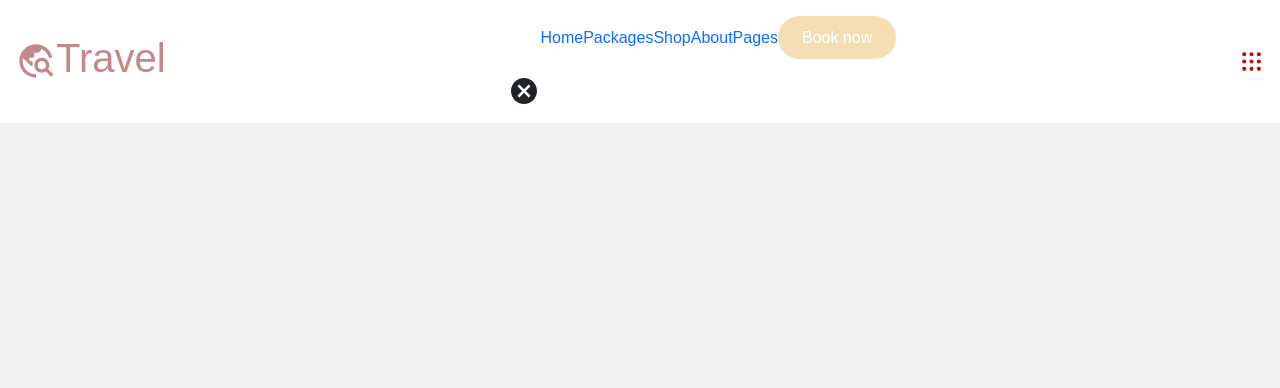
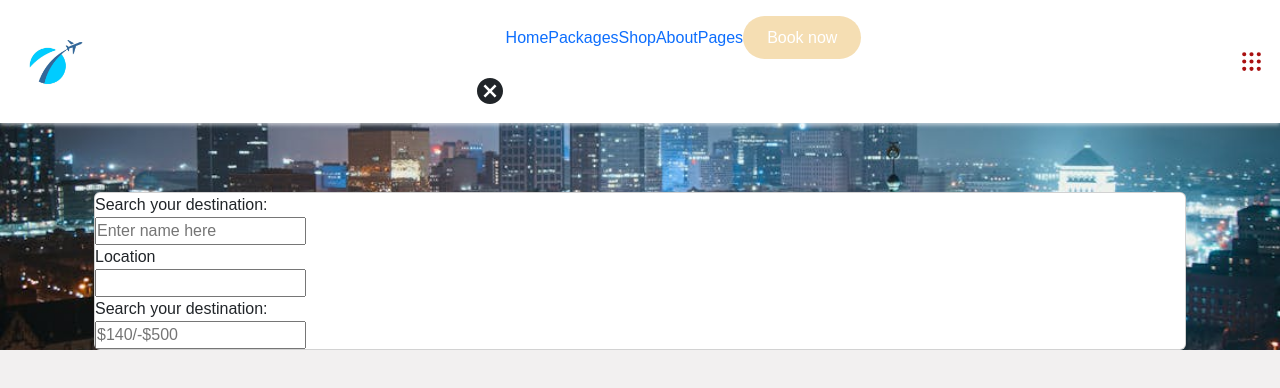
Before and after one commit to omosiki/Travel-tour-website, a React (Vite) app: page / in a window 1280 px wide. Shown: the top 388 px of the page. Built offline with nearby package versions, Linux system fonts and the light colour scheme; the HTML template or start-up script is replaced by a standard one; a web font is replaced by a local one.

Commit message:
Commiting the progress og my home page

```diff
--- a/src/App.jsx
+++ b/src/App.jsx
@@ -7,8 +7,9 @@ const App = () => {
   return (
     <>
       <Navbar/>
+      <Home/>
       {/* <Main/>
-      <Home/>
+     x
       <Footer/> */}
 
     </>
--- a/src/componet/Home/Home.jsx
+++ b/src/componet/Home/Home.jsx
@@ -1,11 +1,54 @@
 import React from 'react'
 import "./home.css"
+import background from "./../images/Travel-backgroung.jpeg"
 const Home = () => {
-  return (
-    <div>
-      home
-    </div>
+
+   return (
+    <section className="home">
+        <div className="overlay"></div>
+      <img src={background} typeof='img' alt="background" />
+
+
+      <div className="homeContent container">
+      <div className="textDiv">
+
+        <span className="smallText">
+        Our Packeges
+        </span>
+
+        <h1 className="homeTitle">
+          Search your holiday
+        </h1>
+
+      </div>
+      <div className="card grid">
+        <div className="destination">
+          <label htmlFor="city">Search your destination:</label>
+          <div className="input flex">
+            <input type="text" placeholder='Enter name here' />
+          </div>
+        </div>
+
+        <div className="distDiv">
+          <label htmlFor="location">Location</label>
+          <div className="input flex" placeholder="11/meters">
+            <input type="text"  />
+          </div>
+        </div>
+        <div className="price">
+          <label htmlFor="price">Search your destination:</label>
+          <div className="input flex">
+            <input type="text" placeholder='$140/-$500' />
+          </div>
+        </div>
+      </div>
+      </div>
+
+
+      </section>
+
   )
+
 }
 
 export default Home;
--- a/src/componet/Home/home.css
+++ b/src/componet/Home/home.css
@@ -0,0 +1,49 @@
+.home{
+    position: relative;
+    display: flex;
+    align-items: center;
+    justify-content: center;
+    margin: auto;
+
+    .overlay{
+        position: absolute;
+        height: 100%;
+        background: skyblue;
+        top: 0;
+        bottom: 0;
+        z-index: 1;
+        mix-blend-mode: hard-light;
+    }
+    img{
+        position: absolute;
+        height: 100%;
+        top: 0;
+        bottom: 0;
+        object-fit: cover;
+    }
+    .homeContent{
+        height: max-content;
+        padding: 8ram 1.5rem 3rem;
+        display: flex;
+        row-gap: 3rem;
+        flex-direction: column;
+        align-items: stretch;
+        justify-content: center;
+        margin: auto;
+        color: white;
+        z-index: 100;
+    }
+    .textDiv{
+        padding: 2rem 0;
+
+
+        .smallText{
+            font-size: 14px;
+            text-transform: uppercase;
+        }
+        .textTitle{
+            position: relative;
+            font-size: 1.8rem;
+        }
+    }
+}
--- a/src/componet/Main/Main.jsx
+++ b/src/componet/Main/Main.jsx
@@ -1,10 +1,12 @@
 import React from 'react'
 import "./main.css"
+
+
 const Main = () => {
   return (
-    <div>
-      main
-    </div>
+    <>
+
+    </>
   )
 }
 
--- a/src/componet/Navbar/Navbar.jsx
+++ b/src/componet/Navbar/Navbar.jsx
@@ -3,7 +3,7 @@ import "./navbar.css"
 import { MdOutlineTravelExplore } from 'react-icons/md';
 import { IoMdCloseCircle } from "react-icons/io";
 import { TbGridDots } from "react-icons/tb";
-
+import logo from "./../images/airplane.jpg"
 
 
 
@@ -25,12 +25,9 @@ const Navbar = () => {
     <section className='navBarSection'>
         <header className="header flex">
             <div className="logoDiv">
-              <a href="" className='logo flex'>
-             <h1>
-             <MdOutlineTravelExplore/>
-               Travel
-             </h1>
-              </a>
+              <div className='logo flex'>
+             <img src={logo} alt="" />
+              </div>
             </div>
             <div className={active}>
                 <ul className="navLists flex">
--- a/src/componet/Navbar/navbar.css
+++ b/src/componet/Navbar/navbar.css
@@ -21,6 +21,9 @@
             color: antiquewhite;
             transform: translateY(5px);
         }
+    }
+    .logo img{
+        width: 80px;
     }
 
 @media screen  and (max-width: 768px){
```
Also changed, not shown: src/componet/images/airplane.jpg (added), src/componet/images/logo-design.png (added).
